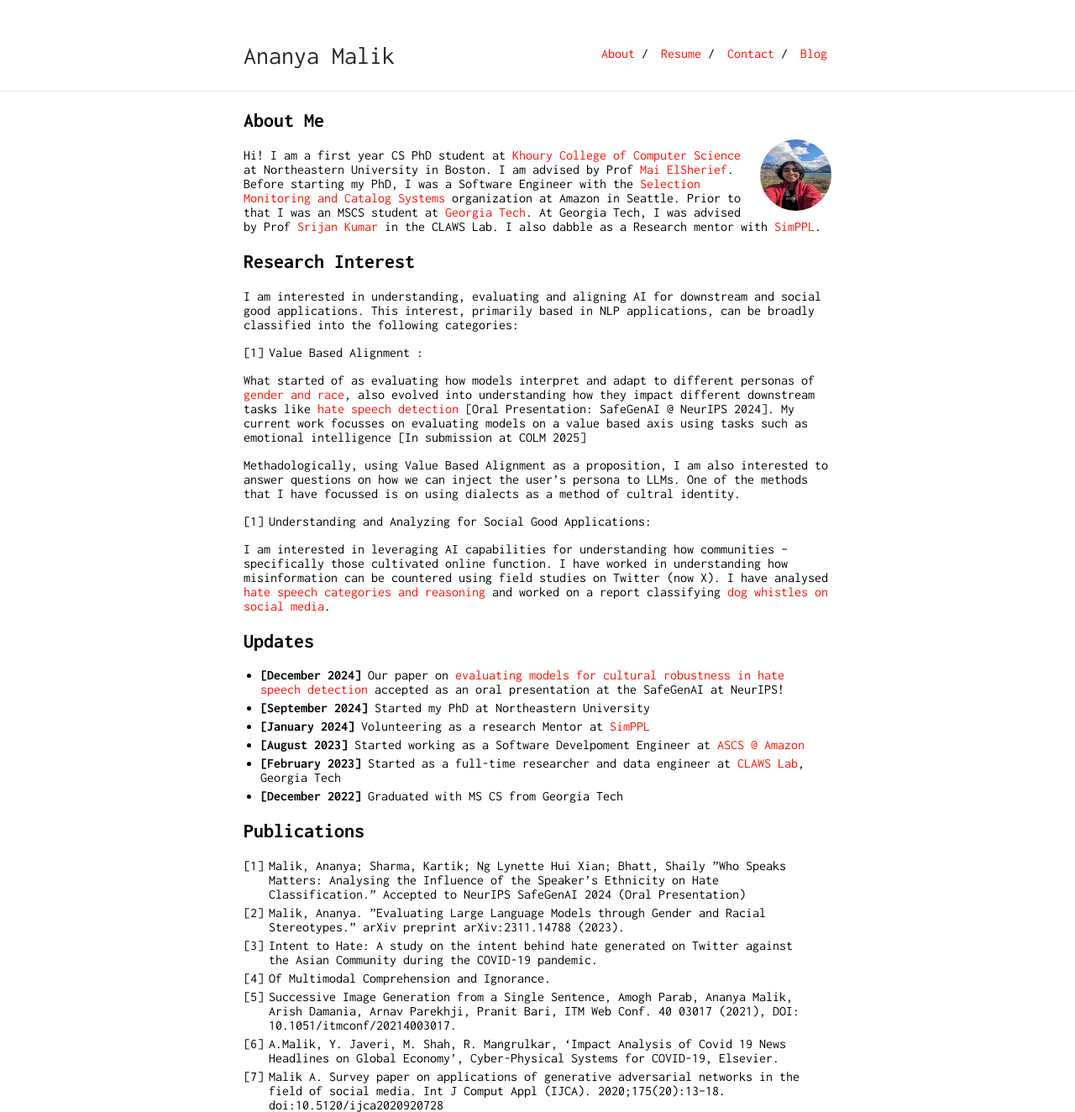
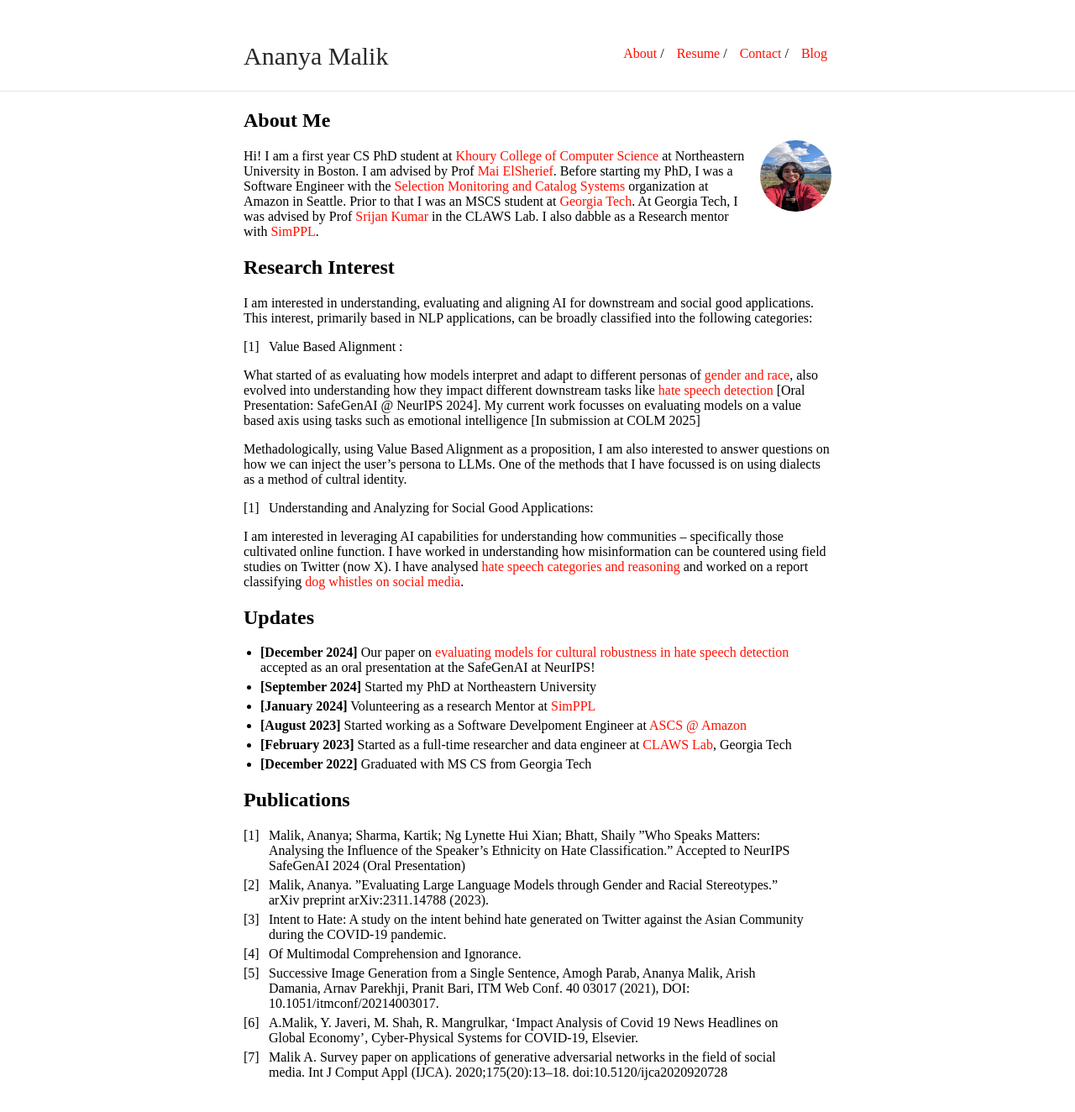
Before and after one commit to ananyamalik/ananyamalik.github.io, a Jekyll site: the page built from index.md, in a window 1280 px wide. Shown: the whole page at 84% size. Built offline with Jekyll 4.4.1, drawn with Linux system fonts in a browser that asks for light colours; some web fonts are replaced; after the commit the page ends 1286 px from its top, so only the background shows below that.

Commit message:
changed font

```diff
--- a/_layouts/default.html
+++ b/_layouts/default.html
@@ -21,7 +21,7 @@
         {% assign url = site.url | append: site.baseurl | append: page.url %}
     {% endif %}
     <meta name="description" content="{{ desc }}">
-    <link href='https://fonts.googleapis.com/css?family=Inconsolata:400,700' rel='stylesheet' type='text/css'>
+    <link href='https://fonts.google.com/share?selection.family=Tinos:ital,wght@0,400;0,700;1,400;1,700' rel='stylesheet' type='text/css'>
     <link rel="alternate" type="application/rss+xml" title="{{ site.title }} RSS" href="/feed.xml" />
     <link rel="stylesheet" href="{{ site.baseurl }}/css/main.css">
     {% if site.favicon %}
```
